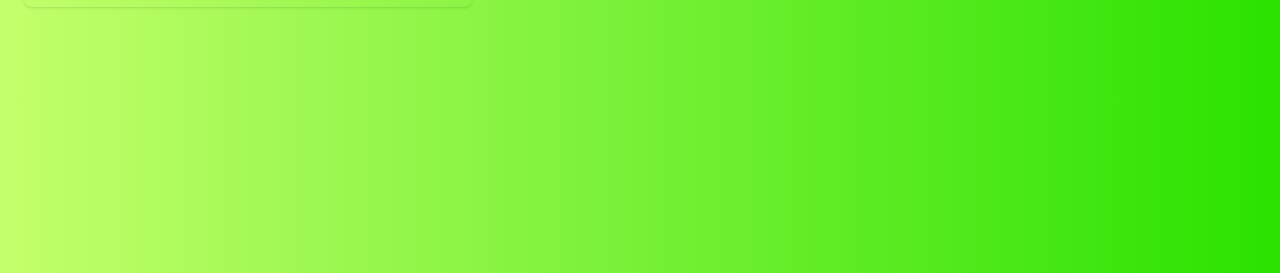
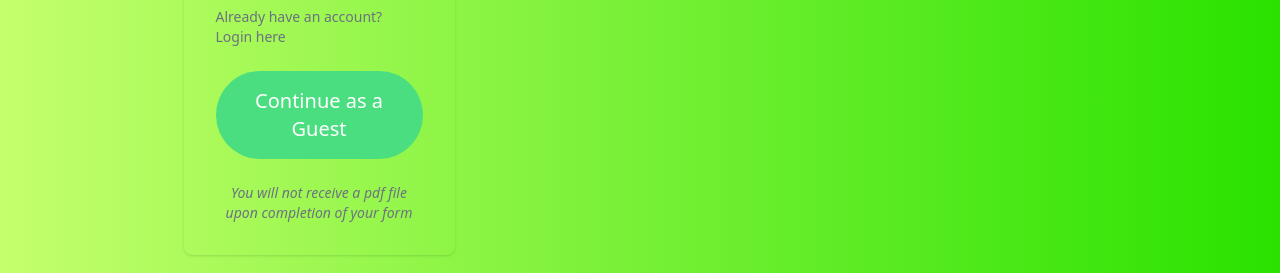
Before and after one commit to Ari-Jackson/hackathon-team-1, a React (Vite) app: page /sign-in in a window 1280 px wide. Shown: the part 663-936 px from the top of the page. Built offline with nearby package versions, Linux system fonts and the light colour scheme.

Commit message:
navigate to Child Age page

```diff
--- a/src/App.jsx
+++ b/src/App.jsx
@@ -16,6 +16,7 @@ import About from "./Components/About";
 import Resources from "./Components/Resources";
 import SignIn from "./Components/SignIn";
 import Footer from "./Commons/Footer";
+import CalculateChildAge from "./Components/CalculateChildAge";
 
 
 
@@ -29,6 +30,8 @@ export default function App() {
           <Route path="/about" element={<About/>} />
           <Route path="/resources" element={<Resources/>}/>
           <Route path="/sign-in" element={<SignIn/>}/>
+          <Route path="/child-age" element={<CalculateChildAge/>}/>
+
         </Routes>
         <Footer/>
       </BrowserRouter>
--- a/src/Components/CalculateChildAge.jsx
+++ b/src/Components/CalculateChildAge.jsx
@@ -21,16 +21,13 @@ const CalculateChildAge = () => {
     }
 
     return (
-        <div>
-
+        <div className="h-screen">
             <h2>Please Select Your Child's Age</h2>
             <input
                 type='date'
                 value={birthday}
                 onChange={(e) => setBirthday(e.target.value)}
             />
-
-
             <button onClick={calculateAge}>Submit</button>
             {typeof age === 'number' ? <h3>Age In Months: {age} months</h3> : <h3>{age}</h3>}
         </div>
--- a/src/Components/SignIn.jsx
+++ b/src/Components/SignIn.jsx
@@ -1,9 +1,14 @@
-import Logo from "../DesignComponents/Logo";
+import { useNavigate } from "react-router-dom";
 
 export default function SignIn() {
+  const navigate = useNavigate();
+
+  const handleClick = () => {
+    navigate("/child-age");
+  };
   return (
     <div className="grid grid-cols-2 gap-1">
-        <div className=" items-center justify-center px-6 py-8 md:h-screen lg:py-0">
+      <div className=" items-center justify-center px-6 py-8 md:h-screen lg:py-0 w-[50%] mx-auto">
         <div className="rounded-lg shadow dark:border md:mt-0 sm:max-w-md xl:p-0">
           <div className="p-6 space-y-4 md:space-y-6 sm:p-8">
             <h1 className="text-xl font-bold leading-tight tracking-tight text-gray-900 md:text-2xl dark:text-white">
@@ -89,7 +94,7 @@ export default function SignIn() {
               >
                 Create an account
               </button>
-                <p className="text-sm font-light text-gray-500 dark:text-gray-400">
+              <p className="text-sm font-light text-gray-500">
                 Already have an account?{" "}
                 <a
                   href="#"
@@ -99,14 +104,21 @@ export default function SignIn() {
                 </a>
               </p>
             </form>
+            <button
+                onClick={handleClick}
+                className="w-full py-4 text-xl text-center text-white transition-colors duration-300 bg-green-400 rounded-full hover:bg-green-500 ease px-9 md:w-auto"
+              >
+                Continue as a Guest
+              </button>
+              <p className="text-sm font-light text-gray-500 italic dark:text-gray-400 text-center">
+                You will not receive a pdf file upon completion of your form
+                </p>
           </div>
         </div>
       </div>
-        <div className="w-[60%]">
+      <div className="w-[80%]">
         <img src="src/assets/parent3.png" alt="parent" />
       </div>
-
-
     </div>
   );
 }
```
Lines whose indentation alone changed are shown as unchanged.
